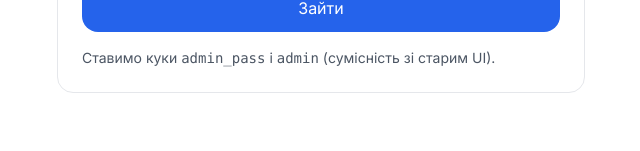
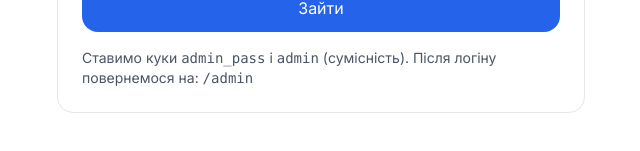
Before and after one commit to yurashko-ux/P-3-0, a Next.js app in the folder web/: page /admin/login in a window 1280 px wide. Shown: the part 219-370 px from the top of the page, without its empty margins (319-959 px from the left). Built offline with nearby package versions, Linux system fonts and the light colour scheme.

Commit message:
Update page.tsx

```diff
--- a/web/app/admin/login/page.tsx
+++ b/web/app/admin/login/page.tsx
@@ -1,28 +1,44 @@
 // web/app/admin/login/page.tsx
 'use client';
 
-import { useSearchParams } from 'next/navigation';
-import { useState } from 'react';
+export const dynamic = 'force-dynamic';
+export const revalidate = 0;
+
+import { useMemo, useState } from 'react';
+
+function getNextFromLocation(defaultPath = '/admin') {
+  if (typeof window === 'undefined') return defaultPath;
+  try {
+    const sp = new URLSearchParams(window.location.search);
+    return sp.get('next') || defaultPath;
+  } catch {
+    return defaultPath;
+  }
+}
+
+function setCookie(name: string, value: string, maxAgeSec = 60 * 60 * 24 * 30) {
+  const isHttps = typeof window !== 'undefined' && window.location.protocol === 'https:';
+  document.cookie =
+    `${name}=${encodeURIComponent(value)}; Path=/; Max-Age=${maxAgeSec}; SameSite=Lax;` +
+    (isHttps ? ' Secure;' : '');
+}
 
 export default function AdminLoginPage() {
-  const sp = useSearchParams();
   const [pass, setPass] = useState('');
-  const next = sp.get('next') || '/admin';
-
-  function setCookie(name: string, value: string, maxAgeSec = 60 * 60 * 24 * 30) {
-    const isHttps = typeof window !== 'undefined' && window.location.protocol === 'https:';
-    document.cookie =
-      `${name}=${encodeURIComponent(value)}; Path=/; Max-Age=${maxAgeSec}; SameSite=Lax;` +
-      (isHttps ? ' Secure;' : '');
-  }
+  // обчислюємо next без useSearchParams (щоб не ламати SSG)
+  const next = useMemo(() => getNextFromLocation('/admin'), []);
 
   function onSubmit(e: React.FormEvent) {
     e.preventDefault();
     if (!pass) return;
+
     try { localStorage.setItem('admin_pass', pass); } catch {}
-    setCookie('admin_pass', pass); // новий механізм
-    setCookie('admin', '1');       // старий механізм (сумісність)
-    window.location.href = next;
+    // ставимо ОБИДВА куки для сумісності (старий і новий механізм)
+    setCookie('admin_pass', pass); // новий механізм (порівнюється з ADMIN_PASS)
+    setCookie('admin', '1');       // старий механізм (флаг)
+
+    // редіректимо туди, звідки прийшли
+    window.location.href = next || '/admin';
   }
 
   return (
@@ -41,11 +57,13 @@ export default function AdminLoginPage() {
               autoFocus
             />
           </label>
+
           <button type="submit" className="w-full rounded-2xl bg-blue-600 text-white py-3">
             Зайти
           </button>
+
           <p className="text-sm text-gray-600">
-            Ставимо куки <code>admin_pass</code> і <code>admin</code> (сумісність зі старим UI).
+            Ставимо куки <code>admin_pass</code> і <code>admin</code> (сумісність). Після логіну повернемося на: <code>{next}</code>
           </p>
         </form>
       </div>
```
